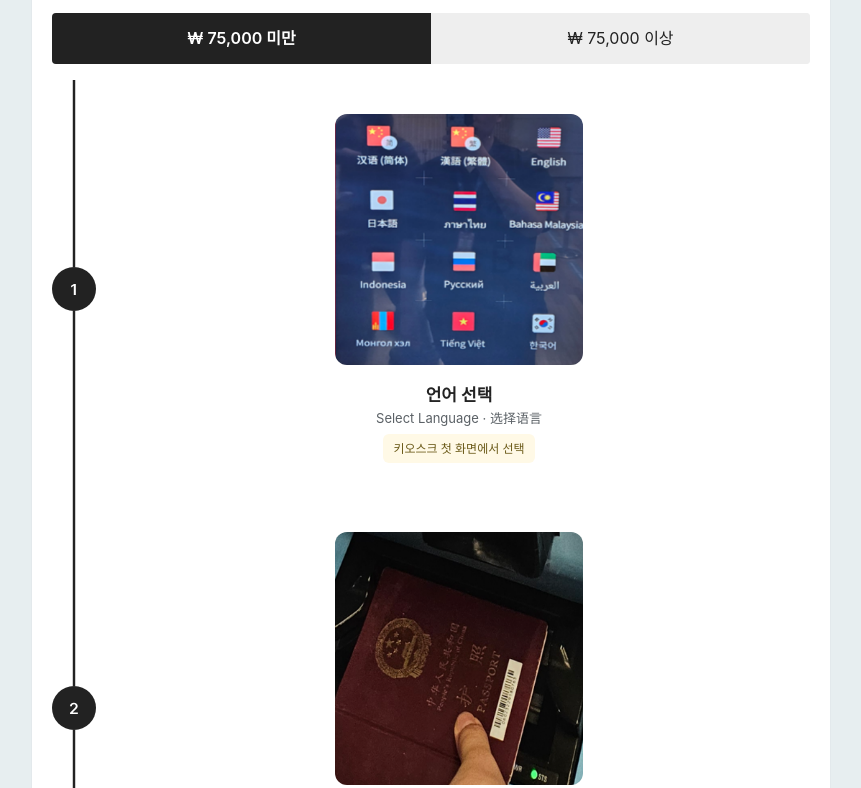
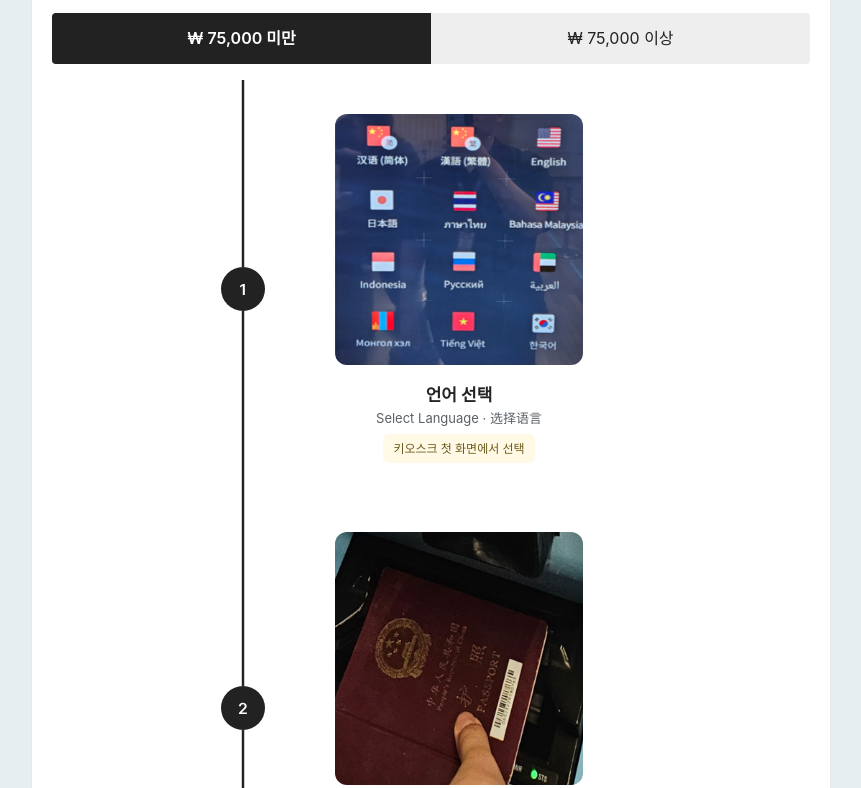
Before and after one commit to chanyoung210/tourbus, a plain HTML site: page tax-refund-service.html in a window 1280 px wide. Shown: the part 2243-3031 px from the top of the page, without its empty margins (209-1070 px from the left). Drawn offline with Linux system fonts and the light colour scheme; a web font is replaced by a local one.

Commit message:
타임라인 반응형 CSS 수정

```diff
--- a/css/style.css
+++ b/css/style.css
@@ -994,10 +994,14 @@ html.page-tax-refund .tax-visual .lang-tab {
 }
 
 /* 75,000원 미만 — 2열 (좌: num SVG 세로선, 우: 이미지·텍스트·배지) */
+/* 웹 너비가 커져도 2열 덩어리만 유지·가운데 (우측 1fr 무한 확장으로 num이 시각적으로 왼쪽으로 밀리는 현상 방지) */
 .tax-timeline {
   list-style: none;
-  margin: 0;
+  margin: 0 auto;
   padding: 0;
+  width: 100%;
+  max-width: 420px;
+  box-sizing: border-box;
 }
 
 .tax-timeline > li.tax-timeline__step {
@@ -1013,6 +1017,7 @@ html.page-tax-refund .tax-visual .lang-tab {
   margin: 0;
   padding: 0;
   min-height: 0;
+  max-width: 100%;
 }
 
 /*
```
